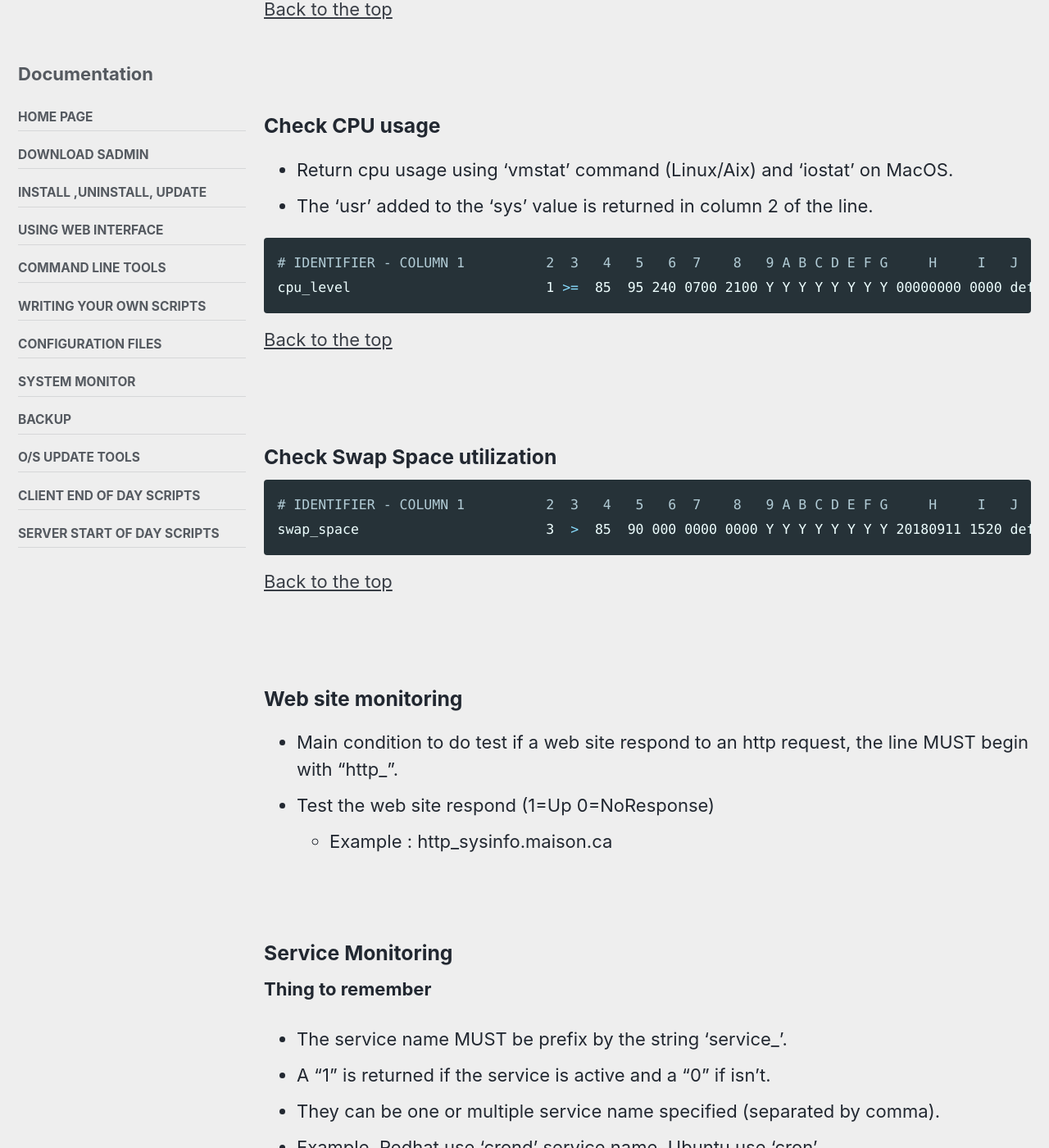
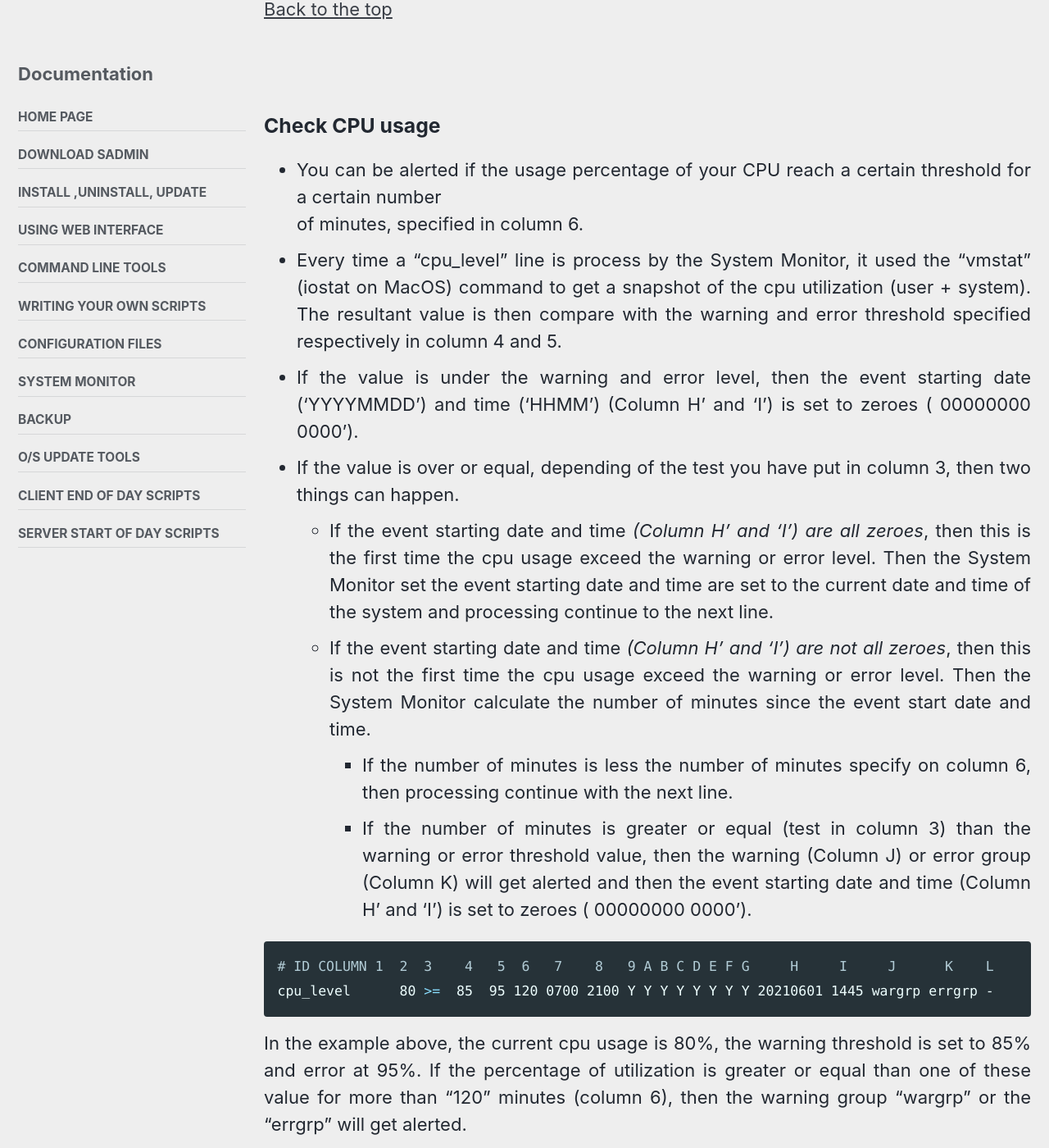
Before and after one commit to jadupl2/jadupl2.github.io, a Jekyll site: the page built from _posts/2021-06-11-sadm-sysmon-config.md, in a window 1280 px wide and 1400 px high, scrolled down 9188 px. Shown: the whole window at 82% size. Built offline with Jekyll 4.4.1, drawn with Linux system fonts in a browser that asks for light colours; cached includes are drawn as plain includes; some of the changed text lies outside the part shown.

Commit message:
Updated cpu usage documentation

````diff
--- a/_posts/2021-06-11-sadm-sysmon-config.md
+++ b/_posts/2021-06-11-sadm-sysmon-config.md
@@ -312,13 +312,40 @@ load_average                     0  >  20  35 120 0700 2100 Y Y Y Y Y Y Y Y 0000
 <a id="cpuusage"></a>
 ### Check CPU usage
 
-- Return cpu usage using 'vmstat' command (Linux/Aix) and 'iostat' on MacOS.
-- The 'usr' added to the 'sys' value is returned in column 2 of the line.
+- You can be alerted if the usage percentage of your CPU reach a certain threshold for a certain number
+of minutes, specified in column 6.
+- Every time a "cpu_level" line is process by the System Monitor, it used the "vmstat" (iostat
+on MacOS) command to get a snapshot of the cpu utilization (user + system). The resultant value is
+then compare with the warning and error threshold specified respectively in column 4 and 5.
+- If the value is under the warning and error level, then the event starting date ('YYYYMMDD')
+and time ('HHMM') (Column H' and 'I') is set to zeroes ( 00000000 0000').
+- If the value is over or equal, depending of the test you have put in column 3, then two things
+can happen.
+  - If the event starting date and time *(Column H' and 'I') are all zeroes*, then this is the
+first time the cpu usage exceed the warning or error level. Then the System Monitor set the event
+starting date and time are set to the current date and time of the system and processing continue to
+the next line.
+  - If the event starting date and time *(Column H' and 'I') are not all zeroes*, then this is not
+the first time the cpu usage exceed the warning or error level. Then the System Monitor calculate
+the number of minutes since the event start date and time.
+    - If the number of minutes is less the number of minutes specify on column 6, then processing
+continue with the next line.
+    - If the number of minutes is greater or equal (test in column 3) than the warning or error
+threshold value, then the warning (Column J) or error group (Column K) will get alerted and then
+the event starting date and time (Column H' and 'I') is set to zeroes ( 00000000 0000').
+{: .text-justify}
+
 
 ```bash
-# IDENTIFIER - COLUMN 1          2  3   4   5   6  7    8   9 A B C D E F G     H     I   J    K   L
-cpu_level                        1 >=  85  95 240 0700 2100 Y Y Y Y Y Y Y Y 00000000 0000 default default -
+# ID COLUMN 1  2  3    4   5  6   7    8   9 A B C D E F G     H     I     J      K    L
+cpu_level      80 >=  85  95 120 0700 2100 Y Y Y Y Y Y Y Y 20210601 1445 wargrp errgrp -
 ```
+
+In the example above, the current cpu usage is 80%, the warning threshold is set to 85% and error
+at 95%. If the percentage of utilization is greater or equal than one of these value for more than
+"120" minutes (column 6), then the warning group "wargrp" or the "errgrp" will get alerted.
+{: .text-justify}
+
 [Back to the top](#top_of_page)
 
 
````
Also changed, not shown: _posts/2021-06-10-sadm-sysmon.md (+1 -0 lines).
